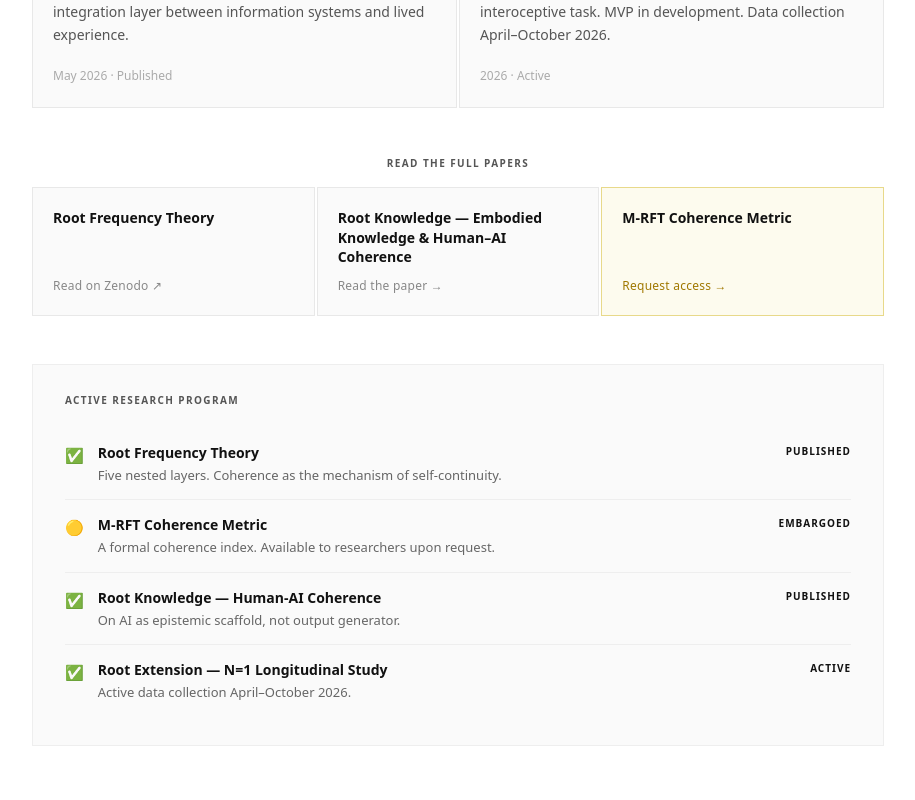
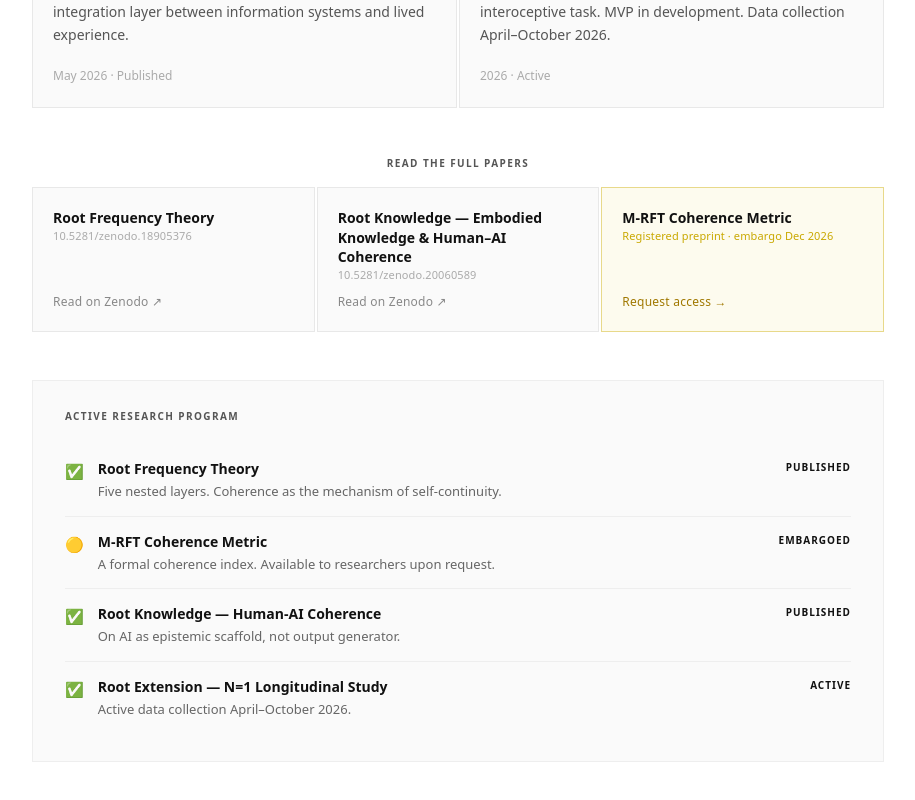
Before and after one commit to biaavanzo/avanzorft.github.io, a Next.js app: page / in a window 1280 px wide. Shown: the part 2089-2889 px from the top of the page, without its empty margins (182-1097 px from the left). Built offline with nearby package versions, Linux system fonts and the light colour scheme.

Commit message:
doi below paper titles, zenodo links

```diff
--- a/app/page.tsx
+++ b/app/page.tsx
@@ -151,7 +151,7 @@ export default function Home() {
         .paper-cta-card {
           text-decoration: none; display: flex; flex-direction: column;
           border: 1px solid #e8e8e8; padding: 20px; background: #fafafa;
-          transition: background 0.2s, border-color 0.2s; gap: 10px;
+          transition: background 0.2s, border-color 0.2s; gap: 6px;
           justify-content: space-between;
         }
         .paper-cta-card:hover { background: #f0f0ee; border-color: #ccc; }
@@ -163,9 +163,14 @@ export default function Home() {
           font-size: 14px; font-weight: 600; color: #111;
           font-family: system-ui; line-height: 1.4;
         }
+        .paper-cta-doi {
+          font-size: 11px; color: #aaa; font-family: system-ui;
+          letter-spacing: 0.01em; word-break: break-all;
+        }
+        .paper-cta-card.embargoed .paper-cta-doi { color: #c9a800; }
         .paper-cta-action {
           font-size: 12px; color: #888; font-family: system-ui;
-          letter-spacing: 0.02em;
+          letter-spacing: 0.02em; margin-top: 4px;
         }
         .paper-cta-card.embargoed .paper-cta-action { color: #a07800; }
         .status-block {
@@ -310,15 +315,24 @@ export default function Home() {
           <div className="paper-cta-label">Read the full papers</div>
           <div className="paper-cta-grid">
             <a href="https://doi.org/10.5281/zenodo.18905376" target="_blank" rel="noopener noreferrer" className="paper-cta-card">
-              <div className="paper-cta-title">Root Frequency Theory</div>
+              <div>
+                <div className="paper-cta-title">Root Frequency Theory</div>
+                <div className="paper-cta-doi">10.5281/zenodo.18905376</div>
+              </div>
               <div className="paper-cta-action">Read on Zenodo ↗</div>
             </a>
-            <a href="/expected-outcomes" className="paper-cta-card">
-              <div className="paper-cta-title">Root Knowledge — Embodied Knowledge & Human–AI Coherence</div>
-              <div className="paper-cta-action">Read the paper →</div>
+            <a href="https://doi.org/10.5281/zenodo.20060589" target="_blank" rel="noopener noreferrer" className="paper-cta-card">
+              <div>
+                <div className="paper-cta-title">Root Knowledge — Embodied Knowledge & Human–AI Coherence</div>
+                <div className="paper-cta-doi">10.5281/zenodo.20060589</div>
+              </div>
+              <div className="paper-cta-action">Read on Zenodo ↗</div>
             </a>
             <a href="/contact" className="paper-cta-card embargoed">
-              <div className="paper-cta-title">M-RFT Coherence Metric</div>
+              <div>
+                <div className="paper-cta-title">M-RFT Coherence Metric</div>
+                <div className="paper-cta-doi">Registered preprint · embargo Dec 2026</div>
+              </div>
               <div className="paper-cta-action">Request access →</div>
             </a>
           </div>
```
